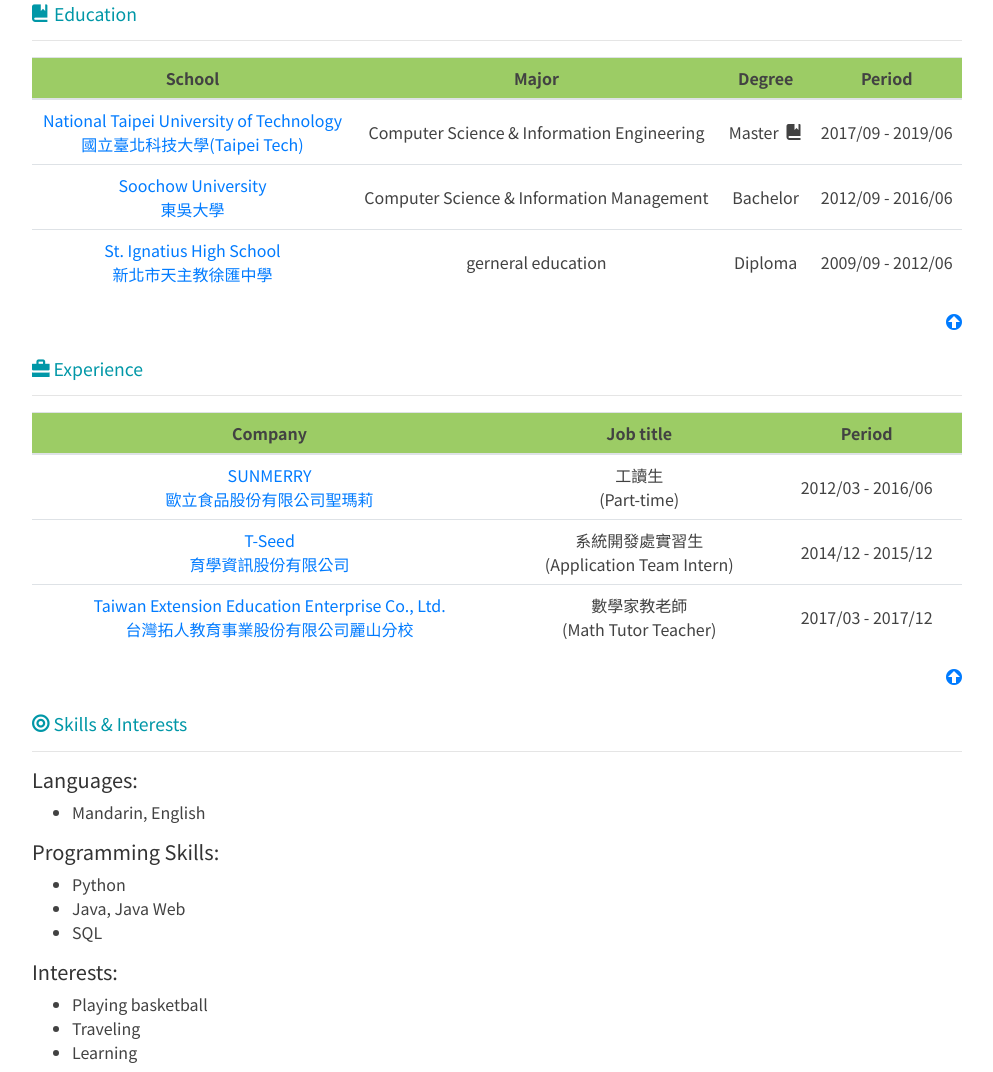
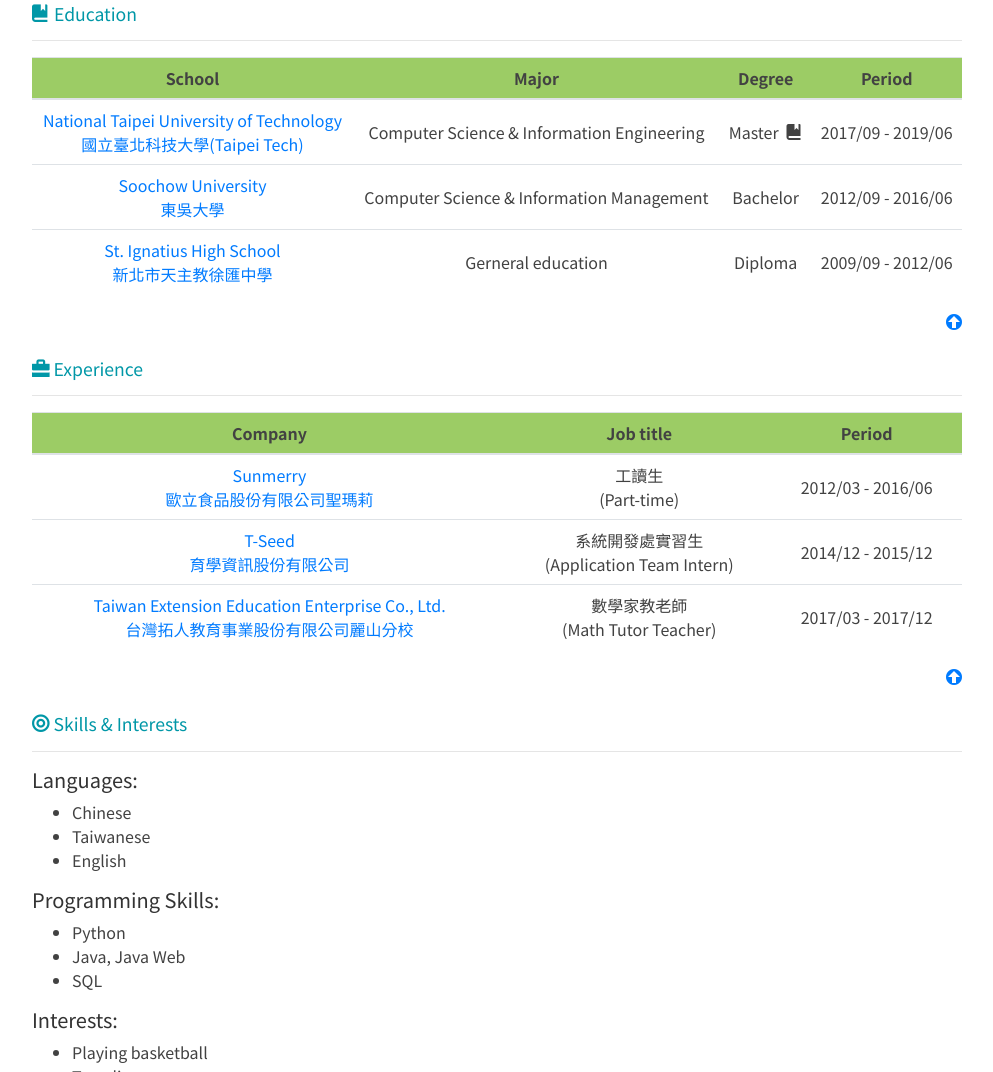
Before and after one commit to 106598052/106598052.github.io, a plain HTML site: page index.html in a window 1280 px wide. Shown: the part 355-1427 px from the top of the page, without its empty margins (143-1136 px from the left). Drawn offline with Linux system fonts and the light colour scheme.

Commit message:
update html

```diff
--- a/index.html
+++ b/index.html
@@ -84,7 +84,7 @@
                                 </tr>
                                 <tr>
                                     <td><a href="http://www.sish.ntpc.edu.tw/" target="_blank" style="white-space:nowrap;">St. Ignatius High School<br>新北市天主教徐匯中學</a></td>
-                                    <td>gerneral education</td>
+                                    <td>Gerneral education</td>
                                     <td>Diploma</td>
                                     <td>2009/09 - 2012/06</td>
                                 </tr>
@@ -107,7 +107,7 @@
                             </thead>
                             <tbody>
                                 <tr>
-                                    <td><a href="https://www.sunmerry.com.tw/" target="_blank" style="white-space:nowrap;">SUNMERRY<br>歐立食品股份有限公司聖瑪莉</a></td>
+                                    <td><a href="https://www.sunmerry.com.tw/" target="_blank" style="white-space:nowrap;">Sunmerry<br>歐立食品股份有限公司聖瑪莉</a></td>
                                     <td>工讀生<br>(Part-time)</td>
                                     <td>2012/03 - 2016/06</td>
                                 </tr>
@@ -132,7 +132,9 @@
                         <hr>
                         <h5>Languages:</h5>
                         <ul>
-                            <li>Mandarin, English</li>
+                            <li>Chinese</li>
+                            <li>Taiwanese</li>
+                            <li>English</li>
                         </ul>
                         <h5>Programming Skills:</h5>
                         <ul>
```
